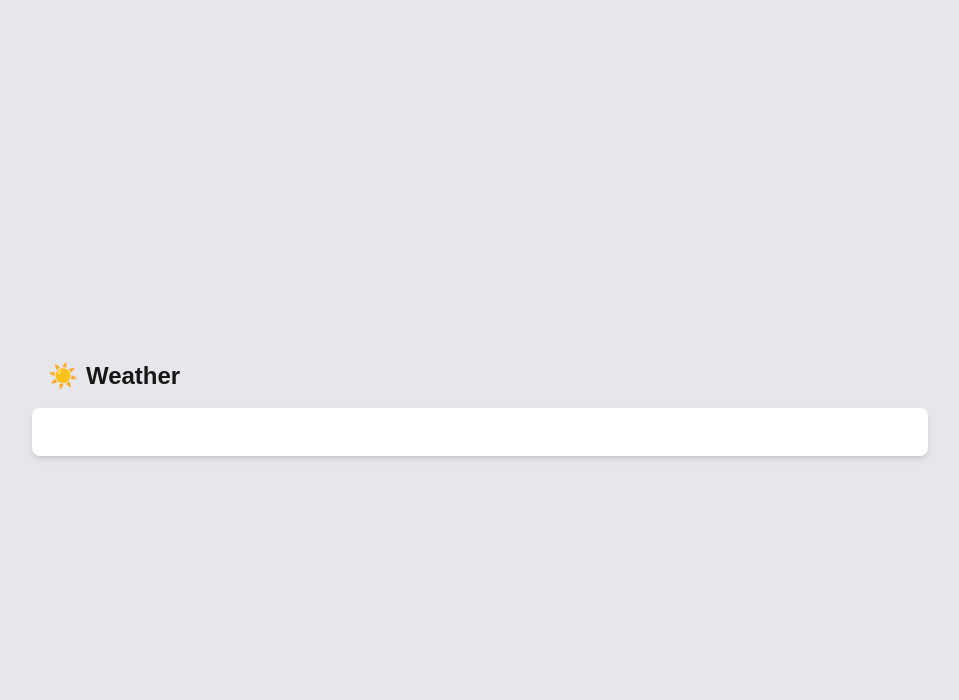
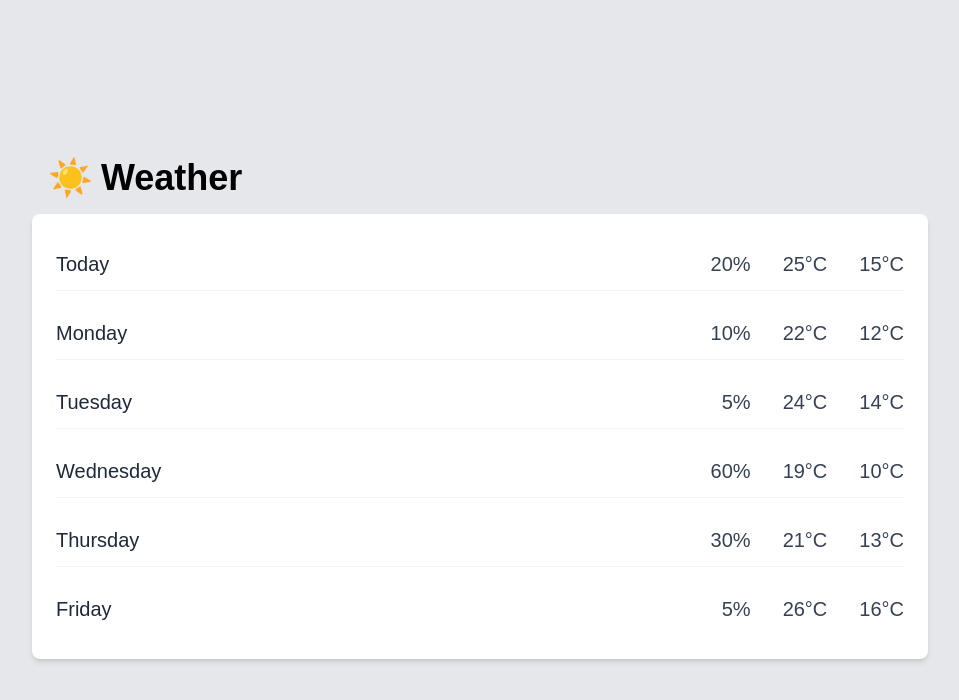
Before and after one commit to eugenenyathi/weatherapp, a Next.js app: page / in a window 1280 px wide. Shown: the top 700 px of the page, without its empty margins (160-1119 px from the left). Built offline with nearby package versions, Linux system fonts and the light colour scheme.

Commit message:
1. Created a WeatherComponent.tsx file that handles the main weather display with white          background      2. Created a WeatherRow.tsx file that handles individual weather rows      3. Updated the page.tsx file to import and use the WeatherComponent

```diff
--- /dev/null
+++ b/app/WeatherComponent.tsx
@@ -0,0 +1,32 @@
+import WeatherRow from './WeatherRow';
+
+const WeatherComponent = () => {
+  // Sample weather data
+  const weatherData = [
+    { day: 'Today', rain: '20%', maxTemp: '25°C', minTemp: '15°C' },
+    { day: 'Monday', rain: '10%', maxTemp: '22°C', minTemp: '12°C' },
+    { day: 'Tuesday', rain: '5%', maxTemp: '24°C', minTemp: '14°C' },
+    { day: 'Wednesday', rain: '60%', maxTemp: '19°C', minTemp: '10°C' },
+    { day: 'Thursday', rain: '30%', maxTemp: '21°C', minTemp: '13°C' },
+    { day: 'Friday', rain: '5%', maxTemp: '26°C', minTemp: '16°C' },
+  ];
+
+  return (
+    <div className="bg-white rounded-lg shadow-md p-6">
+      {/* Weather forecast rows */}
+      <div className="space-y-4">
+        {weatherData.map((data, index) => (
+          <WeatherRow
+            key={index}
+            day={data.day}
+            rain={data.rain}
+            maxTemp={data.maxTemp}
+            minTemp={data.minTemp}
+          />
+        ))}
+      </div>
+    </div>
+  );
+};
+
+export default WeatherComponent;
--- /dev/null
+++ b/app/WeatherRow.tsx
@@ -0,0 +1,21 @@
+interface WeatherRowProps {
+  day: string;
+  rain: string;
+  maxTemp: string;
+  minTemp: string;
+}
+
+const WeatherRow = ({ day, rain, maxTemp, minTemp }: WeatherRowProps) => {
+  return (
+    <div className="flex items-center justify-between py-3 border-b border-gray-100 last:border-0">
+      <div className="text-xl font-medium text-gray-800">{day}</div>
+      <div className="flex justify-between space-x-8">
+        <div className="text-xl text-gray-700">{rain}</div>
+        <div className="text-xl text-gray-700">{maxTemp}</div>
+        <div className="text-xl text-gray-700">{minTemp}</div>
+      </div>
+    </div>
+  );
+};
+
+export default WeatherRow;
--- a/app/page.tsx
+++ b/app/page.tsx
@@ -1,3 +1,5 @@
+import WeatherComponent from './WeatherComponent';
+
 export default function Home() {
   return (
     <div className="min-h-screen bg-gray-200 flex items-center justify-center">
@@ -5,15 +7,12 @@ export default function Home() {
         <header className="flex items-center justify-between p-4">
           <div className="flex items-center space-x-2">
             {/* Weather icon - using a sun icon as placeholder */}
-            <div className="text-2xl">☀️</div>
-            <h1 className="text-2xl font-bold">Weather</h1>
+            <div className="text-4xl">☀️</div>
+            <h1 className="text-4xl font-bold text-black">Weather</h1>
           </div>
         </header>
 
-        {/* Main weather component with white background */}
-        <div className="bg-white rounded-lg shadow-md p-6">
-          {/* Weather content will go here */}
-        </div>
+        <WeatherComponent />
       </div>
     </div>
   );
```
